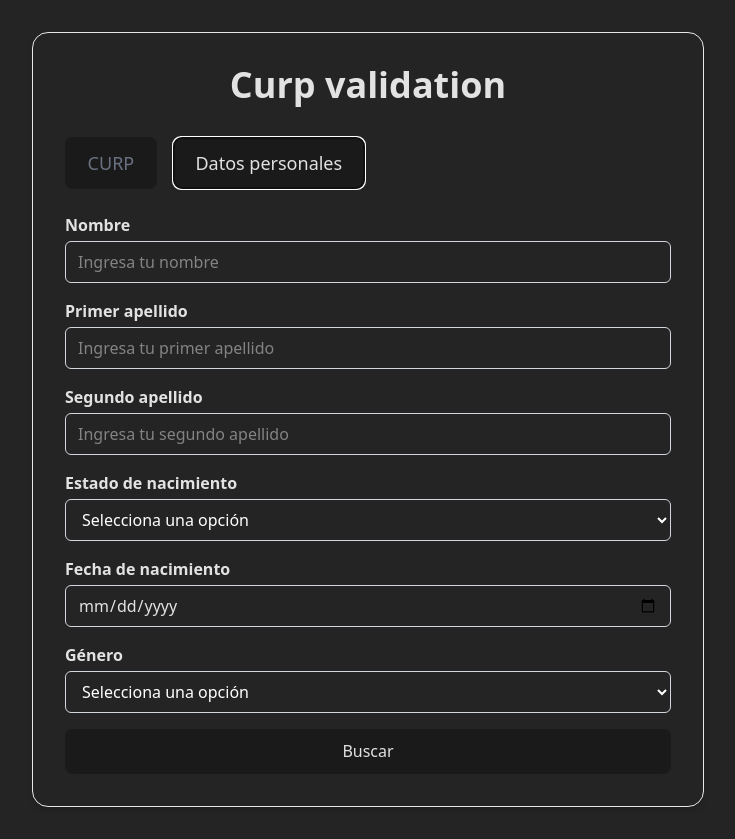
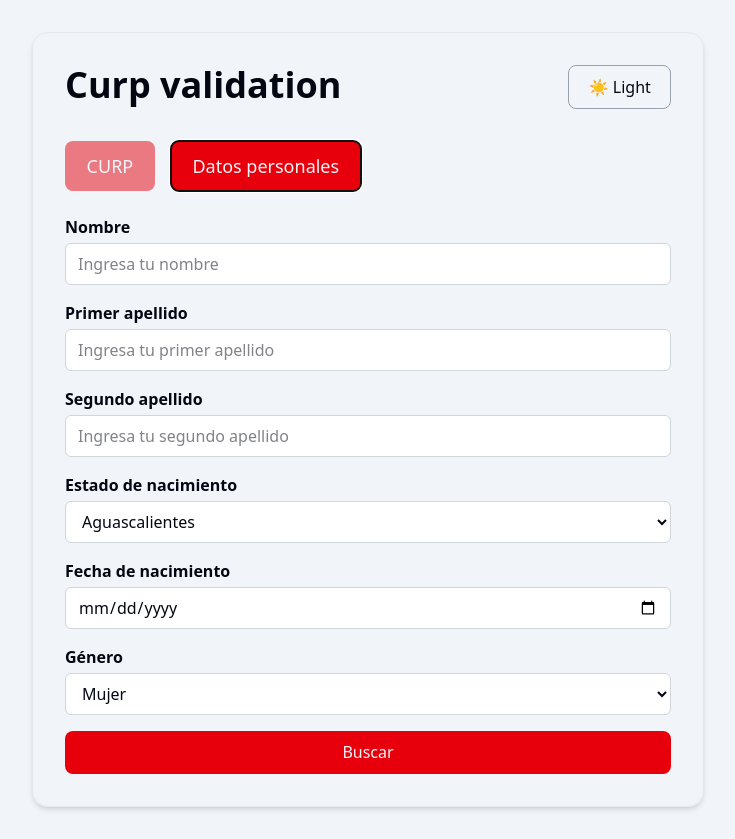
Before and after one commit to gabyquin14/widget-curp-validation, a React (Vite) app: page / in a window 1280 px wide. Both pictures are taken after a click on the tab "Datos personales". Shown: the whole page, without its empty margins (272-1007 px from the left). Built offline with nearby package versions, Linux system fonts and the light colour scheme.

Commit message:
Added light-dark mode using tailwind, created button component for simplicity of themes

```diff
--- a/src/App.tsx
+++ b/src/App.tsx
@@ -1,4 +1,6 @@
-import Widget from "./components/template/Widget";
+import { lazy } from "react";
+
+const Widget = lazy(() => import("./components/template/Widget"));
 
 function App() {
   return <Widget />;
--- a/src/components/atoms/CurpResultsCard.tsx
+++ b/src/components/atoms/CurpResultsCard.tsx
@@ -10,12 +10,14 @@ const CurpResultsCard = ({ data }: Props) => {
   const { personal_data, document_data } = data;
 
   return (
-    <section className="space-y-6">
+    <section className="space-y-6 text-gray-950 dark:text-slate-100">
       <div>
-        <h2 className="text-lg font-semibold mb-2">Datos Personales</h2>
+        <h2 className="text-lg font-semibold mb-2 text-red-600">
+          Datos Personales
+        </h2>
         <ul className="list-disc list-inside space-y-1">
           <li>
-            <strong>Nombre completo:</strong>{" "}
+            <strong>Nombre completo:</strong>
             {`${personal_data.nombres} ${personal_data.primerApellido} ${personal_data.segundoApellido}`}
           </li>
           <li>
@@ -34,7 +36,7 @@ const CurpResultsCard = ({ data }: Props) => {
             <strong>Clave de Entidad:</strong> {personal_data.claveEntidad}
           </li>
           <li>
-            <strong>Fecha de Nacimiento:</strong>{" "}
+            <strong>Fecha de Nacimiento:</strong>
             {personal_data.fechaNacimiento}
           </li>
           <li>
@@ -47,7 +49,9 @@ const CurpResultsCard = ({ data }: Props) => {
       </div>
 
       <div>
-        <h2 className="text-lg font-semibold mb-2">Datos de Registro</h2>
+        <h2 className="text-lg font-semibold mb-2 text-red-600">
+          Datos de Registro
+        </h2>
         <ul className="list-disc list-inside space-y-1">
           <li>
             <strong>Entidad Registro:</strong> {document_data.entidadRegistro}
--- /dev/null
+++ b/src/components/atoms/ThemeSwitchButton.tsx
@@ -0,0 +1,21 @@
+import { useEffect, useState } from "react";
+
+type Props = {};
+
+const ThemeSwitchButton = (props: Props) => {
+  const [darkMode, setDarkMode] = useState(false);
+
+  useEffect(() => {
+    document.documentElement.classList.toggle("dark", darkMode);
+  }, [darkMode]);
+  return (
+    <button
+      onClick={() => setDarkMode((prev) => !prev)}
+      className="self-end px-3 py-1 rounded-md border border-gray-400 text-sm text-gray-950 dark:bg-black dark:text-slate-100"
+    >
+      {darkMode ? "🌙 Dark" : "☀️ Light"}
+    </button>
+  );
+};
+
+export default ThemeSwitchButton;
--- a/src/components/molecules/CurpProcess.tsx
+++ b/src/components/molecules/CurpProcess.tsx
@@ -7,6 +7,7 @@ import { sendPostMessage } from "../../utils/sendMessageToHost";
 import type { IFormInputCurp } from "../../types/formTypes";
 import { fetchDataByCurp } from "../../utils/fetchCurpQuery";
 import type { CurpApiResponse } from "../../types/apiTypes";
+import Button from "../ui/Button";
 
 type Props = {
   onResult: (data: CurpApiResponse) => void;
@@ -32,10 +33,11 @@ const CurpProcess: FC<Props> = ({ onResult }) => {
         <InputField
           register={register("curp")}
           label="Clave única de registro de población (CURP)"
+          placeholder="Ingrese su CURP"
           name="curp"
           error={errors.curp}
         />
-        <button type="submit">Buscar</button>
+        <Button text="Buscar" />
       </form>
     </div>
   );
--- a/src/components/molecules/PersonalDataProcess.tsx
+++ b/src/components/molecules/PersonalDataProcess.tsx
@@ -12,6 +12,7 @@ import {
 import SelectInput from "../ui/SelectInput";
 import { fetchDataByPersonalData } from "../../utils/fetchCurpQuery";
 import type { CurpApiResponse } from "../../types/apiTypes";
+import Button from "../ui/Button";
 
 type Props = {
   onResult: (data: CurpApiResponse) => void;
@@ -84,7 +85,7 @@ const PersonalDataProcess: FC<Props> = ({ onResult }) => {
           error={errors.gender}
         />
 
-        <button type="submit">Buscar</button>
+        <Button text="Buscar" />
       </form>
     </div>
   );
--- a/src/components/template/Widget.tsx
+++ b/src/components/template/Widget.tsx
@@ -6,6 +6,7 @@ import CurpResultsCard from "../atoms/CurpResultsCard";
 import CurpImageWithData from "../atoms/CurpImageWithData";
 import ErrorCard from "../atoms/ErrorCard";
 import type { CurpApiResponse, userCurpInfo } from "../../types/apiTypes";
+import ThemeSwitchButton from "../atoms/ThemeSwitchButton";
 
 const Widget: FC = () => {
   const [curpData, setCurpData] = useState<userCurpInfo | null>(null);
@@ -43,9 +44,14 @@ const Widget: FC = () => {
   ];
 
   return (
-    <div className="flex items-center justify-center min-h-screen px-4 w-dvw">
+    <main className="flex items-center justify-center min-h-screen px-4 w-dvw bg-slate-100 dark:bg-gray-950 ">
       <div className="w-full max-w-2xl my-8 p-8 rounded-2xl shadow-md border border-gray-200 flex flex-col gap-8">
-        <h1 className="text-4xl font-bold text-center">Curp validation</h1>
+        <header className="flex justify-between align-center">
+          <h1 className="text-4xl font-bold text-gray-950 dark:text-slate-100">
+            Curp validation
+          </h1>
+          <ThemeSwitchButton />
+        </header>
         <Tabs
           tabs={tabs}
           activeIndex={selectedTabIndex}
@@ -59,7 +65,7 @@ const Widget: FC = () => {
           </>
         )}
       </div>
-    </div>
+    </main>
   );
 };
 export default Widget;
--- /dev/null
+++ b/src/components/ui/Button.tsx
@@ -0,0 +1,15 @@
+import type { FC } from "react";
+
+type Props = {
+  text: string;
+  type?: "submit" | "reset" | "button" | undefined;
+};
+
+const Button: FC<Props> = ({ text, type = "submit" }) => {
+  return (
+    <button type={type} className="bg-red-600 text-slate-100">
+      {text}
+    </button>
+  );
+};
+export default Button;
--- a/src/components/ui/SelectInput.tsx
+++ b/src/components/ui/SelectInput.tsx
@@ -20,25 +20,25 @@ const SelectInput: React.FC<Props> = ({
   options,
 }) => {
   return (
-    <div className="input-field">
+    <div className="input-field text-gray-950 dark:text-slate-100">
       <label htmlFor={name} className="block mb-1 font-semibold">
         {label}
       </label>
       <select
         id={name}
         {...register}
-        className={`w-full px-3 py-2 border rounded-md outline-none text-white ${
+        className={`w-full px-3 py-2 border rounded-md bg-white dark:bg-slate-800 text-gray-950 dark:text-slate-100 ${
           error?.message ? "border-red-500" : "border-gray-300"
         }`}
       >
-        <option value="" className="text-black font-semibold">
+        <option value="" disabled hidden>
           Selecciona una opción
         </option>
         {options.map((opt) => (
           <option
             key={opt.value}
             value={opt.value}
-            className="text-black font-semibold"
+            className="text-gray-950 dark:text-slate-100 font-semibold"
           >
             {opt.text}
           </option>
--- a/src/components/ui/Tabs.tsx
+++ b/src/components/ui/Tabs.tsx
@@ -18,10 +18,10 @@ const Tabs: FC<TabsProps> = ({ tabs, activeIndex, onTabChange }) => {
               <button
                 role="tab"
                 onClick={() => onTabChange(i)}
-                className={`py-2 px-4 ${
+                className={`py-2 px-4 text-slate-100 bg-red-600 transition-opacity duration-200 ${
                   activeIndex === i
-                    ? "border-b-2 border-blue-500 font-semibold"
-                    : "text-gray-500"
+                    ? "opacity-100 font-semibold"
+                    : "!opacity-50"
                 }`}
               >
                 {tab.label}
--- a/src/components/ui/TextInput.tsx
+++ b/src/components/ui/TextInput.tsx
@@ -19,7 +19,7 @@ const InputField: React.FC<Props> = ({
   type = "text",
 }) => {
   return (
-    <div className="input-field">
+    <div className="input-field text-gray-950 dark:text-slate-100">
       <label htmlFor={name} className="block mb-1 font-semibold">
         {label}
       </label>
@@ -28,7 +28,7 @@ const InputField: React.FC<Props> = ({
         type={type}
         placeholder={placeholder}
         {...register}
-        className={`w-full px-3 py-2 border rounded-md outline-none ${
+        className={`w-full px-3 py-2 border rounded-md bg-white dark:bg-slate-800   ${
           error?.message ? "border-red-500" : "border-gray-300"
         }`}
       />
--- a/src/index.css
+++ b/src/index.css
@@ -1,14 +1,10 @@
 @import "tailwindcss";
+
+@custom-variant dark (&:where(.dark, .dark *));
 
 :root {
   font-family: system-ui, Avenir, Helvetica, Arial, sans-serif;
-  line-height: 1.5;
-  font-weight: 400;
-
   color-scheme: light dark;
-  color: rgba(255, 255, 255, 0.87);
-  background-color: #242424;
-
   font-synthesis: none;
   text-rendering: optimizeLegibility;
   -webkit-font-smoothing: antialiased;
@@ -35,14 +31,12 @@ body {
 
 button {
   border-radius: 8px;
-  border: 1px solid transparent;
   padding: 0.6em 1.2em;
   font-size: 1em;
   font-weight: 500;
   font-family: inherit;
-  background-color: #1a1a1a;
   cursor: pointer;
-  transition: border-color 0.25s;
+  opacity: unset;
 }
 button:hover {
   border-color: #646cff;
--- /dev/null
+++ b/tailwind.config.js
@@ -0,0 +1,13 @@
+export default {
+  darkMode: "class",
+  content: ["./src/**/*.{js,ts,jsx,tsx}"],
+  theme: {
+    extend: {
+      colors: {
+        background: "var(--color-background)",
+        text: "var(--color-text)",
+      },
+    },
+  },
+  plugins: [],
+};
```
